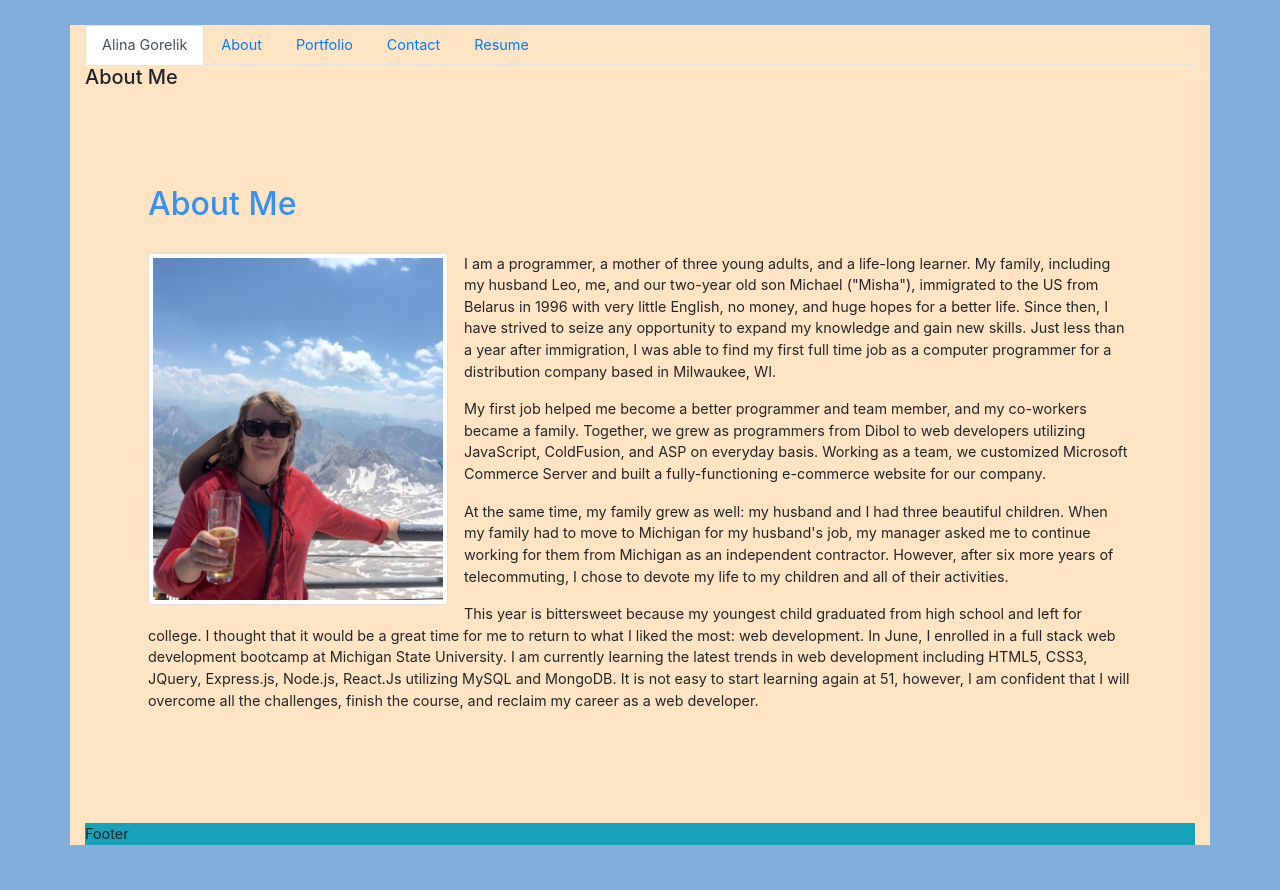
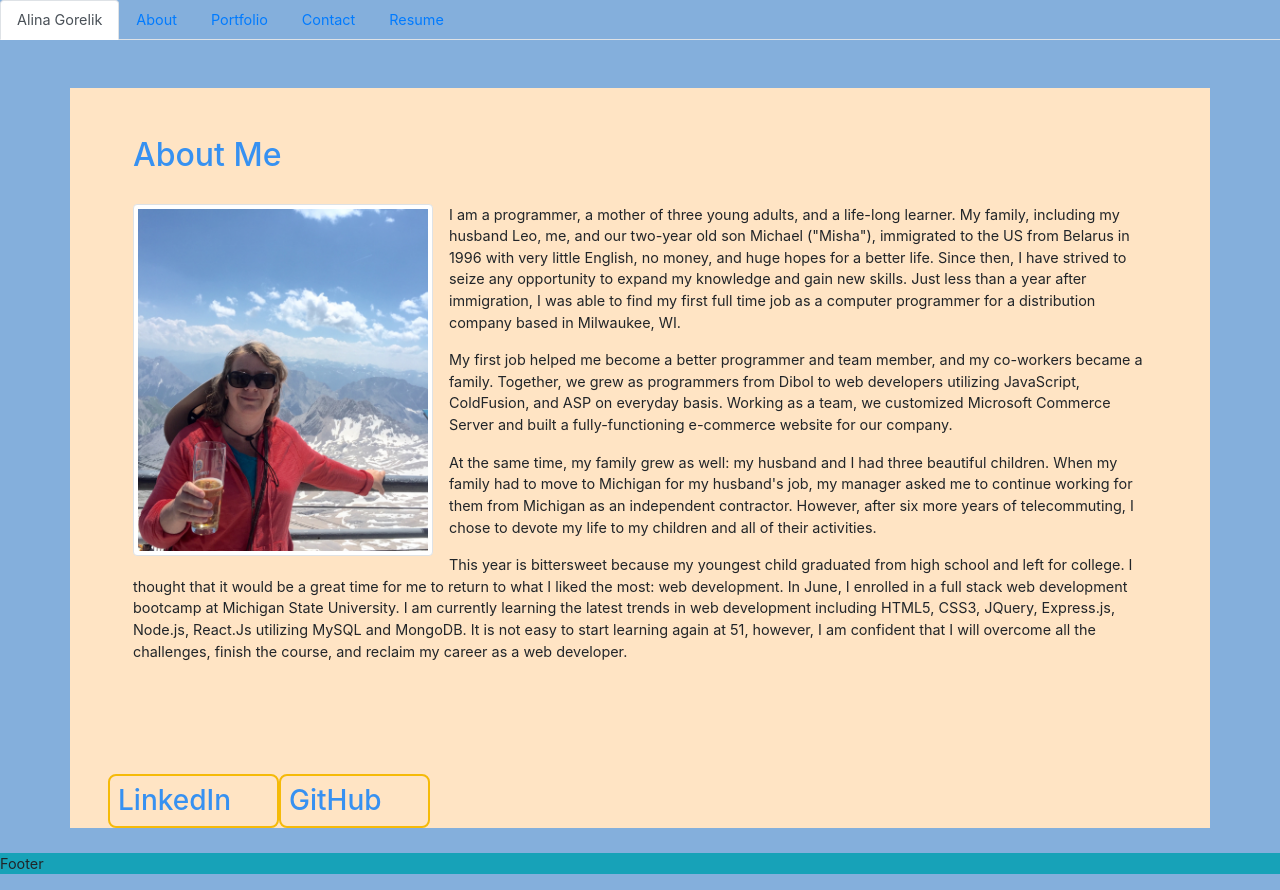
Before and after one commit to agorelik2/alina-portfolio-react, a React (Create React App) app: page / in a window 1280 px wide. Built offline with nearby package versions, Linux system fonts and the light colour scheme.

Commit message:
create SocMedia component

```diff
--- a/src/App.js
+++ b/src/App.js
@@ -9,18 +9,20 @@ import Footer from "./components/Footer";
 import About from "./components/About";
 import Portfolio from "./components/Portfolio";
 import Contact from "./components/Contact";
+import SocMedia from "./components/SocMedia";
 
 function App() {
   return (
     <Router>
-      <div className="container">
-        <NavBar />
+      <NavBar />
+      <div className="container container-fluid">
         {/* <Route exact path="/" component={Home} /> */}
         <Route exact path="/" component={About} />
         <Route exact path="/portfolio" component={Portfolio} />
         <Route path="/contact" component={Contact} />
-        <Footer />
+        <SocMedia />
       </div>
+      <Footer />
     </Router>
   );
 }
--- a/src/components/About.js
+++ b/src/components/About.js
@@ -3,12 +3,9 @@ import Alina_Photo from "../images/Alina_Photo.jpg";
 
 function About() {
   return (
-    <div className="about-container">
-      <h5>About Me</h5>
-
-      {/* <img src={Profile} alt="profile-photo" className="profile float-left"></img> */}
+    <div className="container_about">
       <main>
-        <div className="container container-fluid">
+        {/* <div className="container container-fluid"> */}
         <div className="m-5 pt-5 pb-5">
           {/* Display About Me page header */}
           <div className="row">
@@ -30,48 +27,47 @@ function About() {
               />
               <p>
                 I am a programmer, a mother of three young adults, and a
-                  life-long learner. My family, including my husband Leo, me,
-                  and our two-year old son Michael ("Misha"), immigrated to the
-                  US from Belarus in 1996 with very little English, no money,
-                  and huge hopes for a better life. Since then, I have strived
-                  to seize any opportunity to expand my knowledge and gain new
+                life-long learner. My family, including my husband Leo, me, and
+                our two-year old son Michael ("Misha"), immigrated to the US
+                from Belarus in 1996 with very little English, no money, and
+                huge hopes for a better life. Since then, I have strived to
+                seize any opportunity to expand my knowledge and gain new
                 skills. Just less than a year after immigration, I was able to
                 find my first full time job as a computer programmer for a
                 distribution company based in Milwaukee, WI.
               </p>
               <p>
                 My first job helped me become a better programmer and team
-                  member, and my co-workers became a family. Together, we grew
-                  as programmers from Dibol to web developers utilizing
-                  JavaScript, ColdFusion, and ASP on everyday basis. Working as
-                  a team, we customized Microsoft Commerce Server and built a
+                member, and my co-workers became a family. Together, we grew as
+                programmers from Dibol to web developers utilizing JavaScript,
+                ColdFusion, and ASP on everyday basis. Working as a team, we
+                customized Microsoft Commerce Server and built a
                 fully-functioning e-commerce website for our company.
               </p>
               <p>
                 At the same time, my family grew as well: my husband and I had
-                  three beautiful children. When my family had to move to
-                  Michigan for my husband's job, my manager asked me to continue
-                  working for them from Michigan as an independent contractor.
-                  However, after six more years of telecommuting, I chose to
-                  devote my life to my children and all of their activities.
+                three beautiful children. When my family had to move to Michigan
+                for my husband's job, my manager asked me to continue working
+                for them from Michigan as an independent contractor. However,
+                after six more years of telecommuting, I chose to devote my life
+                to my children and all of their activities.
               </p>
               <p>
                 This year is bittersweet because my youngest child graduated
                 from high school and left for college. I thought that it would
                 be a great time for me to return to what I liked the most: web
-                  development. In June, I enrolled in a full stack web
-                  development bootcamp at Michigan State University. I am
-                  currently learning the latest trends in web development
-                  including HTML5, CSS3, JQuery, Express.js, Node.js, React.Js
-                  utilizing MySQL and MongoDB. It is not easy to start learning
-                  again at 51, however, I am confident that I will overcome all
-                  the challenges, finish the course, and reclaim my career as a
-                  web developer.
+                development. In June, I enrolled in a full stack web development
+                bootcamp at Michigan State University. I am currently learning
+                the latest trends in web development including HTML5, CSS3,
+                JQuery, Express.js, Node.js, React.Js utilizing MySQL and
+                MongoDB. It is not easy to start learning again at 51, however,
+                I am confident that I will overcome all the challenges, finish
+                the course, and reclaim my career as a web developer.
               </p>
             </div>
           </div>
         </div>
-        </div>
+        {/* </div> */}
       </main>
     </div>
   );
--- a/src/components/Footer.js
+++ b/src/components/Footer.js
@@ -1,5 +1,4 @@
 import React from "react";
-import { BrowserRouter as Router, Route } from "react-router-dom";
 
 function Footer(props) {
   return (
--- a/src/components/Portfolio.js
+++ b/src/components/Portfolio.js
@@ -5,7 +5,7 @@ import projects from "../utils/projects.json";
 function Portfolio() {
   return (
     <div>
-      <div className="container portfolio-container">
+      <div className="portfolio-container">
         <h1 className="title">Projects List</h1>
         <div className="row">
           <Project
--- /dev/null
+++ b/src/components/SocMedia.js
@@ -0,0 +1,41 @@
+import React from "react";
+
+function SocMedia(props) {
+  return (
+    <div id="social-media" className="container-fluid justify-content-start">
+      <div className="container">
+        <div className="row">
+          <a href="https://www.linkedin.com/in/alina-gorelik-1a2489a0/">
+            <div className="col-3 media_link btn">
+              <div className="row">
+                <div className="col-6 d-flex justify-content-start">
+                  <h3 className="m-0">LinkedIn</h3>
+                </div>
+                <div className="col-6 d-flex justify-content-end align-items-center">
+                  <i className="fab fa-linkedin-in fa-2x text-secondary"></i>
+                </div>
+              </div>
+            </div>
+          </a>
+          <a href="https://github.com/agorelik2">
+            <div
+              className="col-3 media_link btn"
+              href="https://github.com/agorelik2"
+            >
+              <div className="row">
+                <div className="col-6 d-flex justify-content-start">
+                  <h3 className="m-0">GitHub</h3>
+                </div>
+                <div className="col-6 d-flex justify-content-end align-items-center">
+                  <i className="fab fa-github fa-2x text-secondary"></i>
+                </div>
+              </div>
+            </div>
+          </a>
+        </div>
+      </div>
+    </div>
+  );
+}
+
+export default SocMedia;
```
Lines whose indentation alone changed are shown as unchanged.
